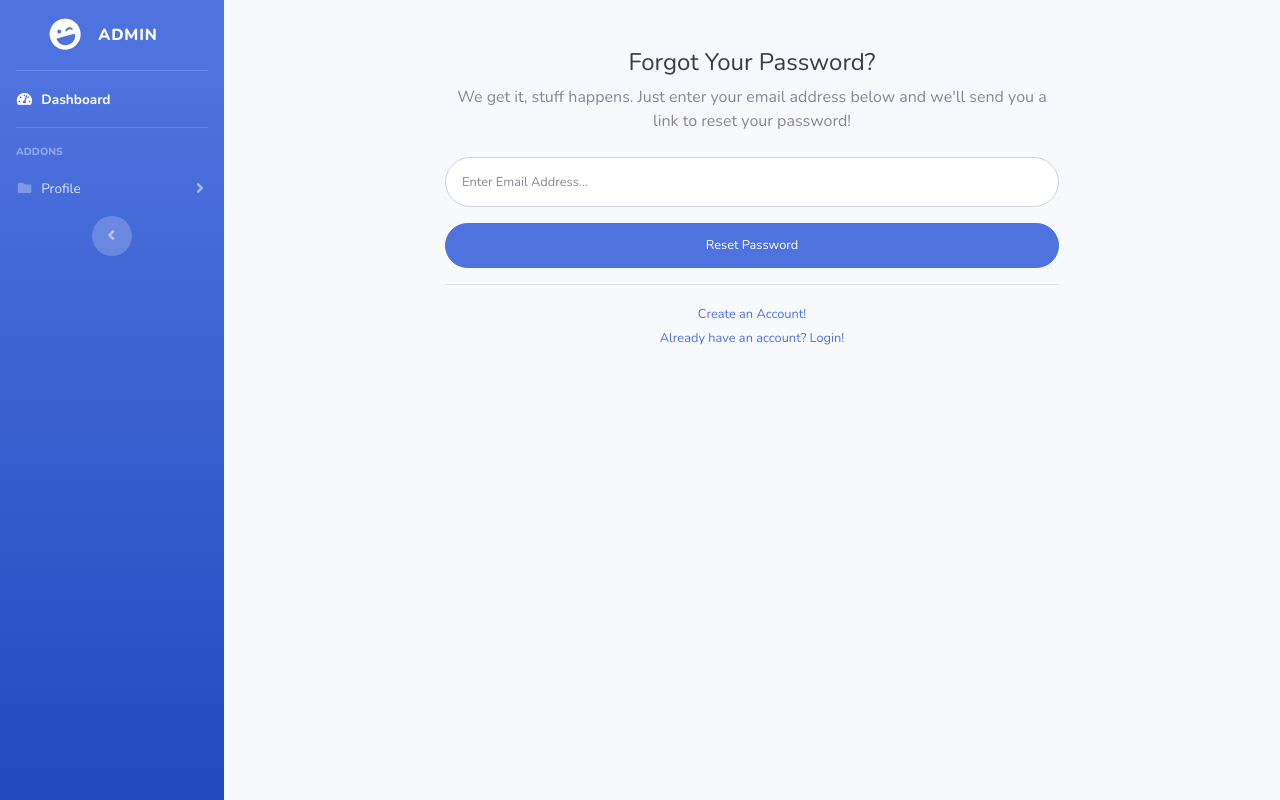
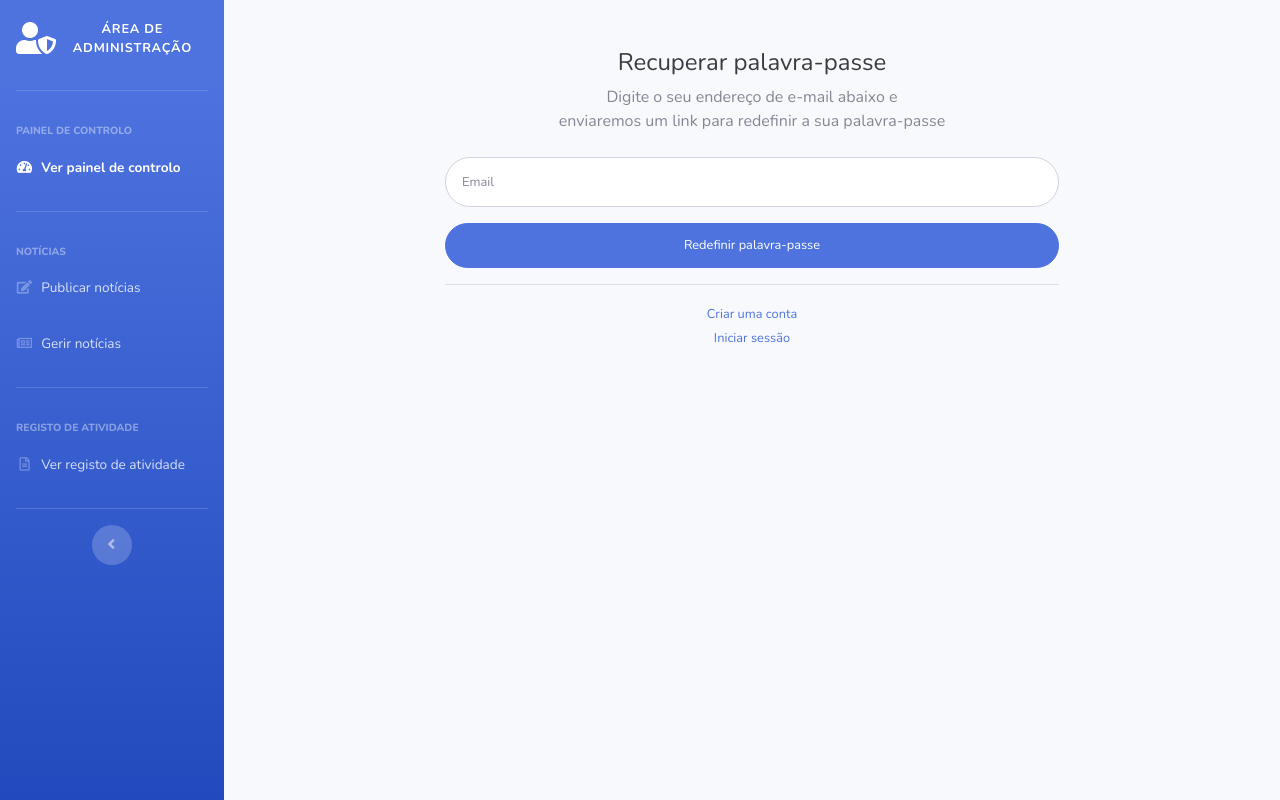
Before and after one commit to digas99/sio-project-1, a PHP site: page /forgot-password.php in a window 1280 px wide. Run offline with PHP 8.4, Linux system fonts and the light colour scheme.

Commit message:
Translation of pages from english to portuguese

```diff
--- a/app/forgot-password.php
+++ b/app/forgot-password.php
@@ -9,7 +9,7 @@
     <meta name="description" content="">
     <meta name="author" content="">
 
-    <title>Admin - Forgot Password</title>
+    <title>Recuperar palavra-passe | Área de Administração</title>
 
     <!-- Custom fonts for this template-->
     <link href="vendor/fontawesome-free/css/all.min.css" rel="stylesheet" type="text/css">
@@ -28,7 +28,7 @@
     <!-- Page Wrapper -->
     <div id="wrapper">
 
-        <!-- SIDEBAR -->
+        <!-- Sidebar -->
         <?php
             require 'sidebar.php';
         ?>
@@ -40,26 +40,23 @@
             <div id="content">
             <div class="p-5" style="max-width: 710px; margin: auto;">
                 <div class="text-center">
-                    <h1 class="h4 text-gray-900 mb-2">Forgot Your Password?</h1>
-                    <p class="mb-4">We get it, stuff happens. Just enter your email address below
-                        and we'll send you a link to reset your password!</p>
+                    <h1 class="h4 text-gray-900 mb-2">Recuperar palavra-passe</h1>
+                    <p class="mb-4">Digite o seu endereço de e-mail abaixo e <br>enviaremos um link para redefinir a sua palavra-passe</p>
                 </div>
                 <form class="user">
                     <div class="form-group">
-                        <input type="email" class="form-control form-control-user"
-                            id="exampleInputEmail" aria-describedby="emailHelp"
-                            placeholder="Enter Email Address...">
+                        <input type="text" class="form-control form-control-user" name="email" placeholder="Email" required>
                     </div>
-                    <a href="login.html" class="btn btn-primary btn-user btn-block">
-                        Reset Password
-                    </a>
+                    <button type="submit" name="password-recover-submit" class="btn btn-primary btn-user btn-block">
+                        Redefinir palavra-passe
+                    </button>
                 </form>
                 <hr>
                 <div class="text-center">
-                    <a class="small" href="signup.php">Create an Account!</a>
+                    <a class="small" href="signup.php">Criar uma conta</a>
                 </div>
                 <div class="text-center">
-                    <a class="small" href="login.php">Already have an account? Login!</a>
+                    <a class="small" href="login.php">Iniciar sessão</a>
                 </div>
             </div>
             </div>
--- a/app/sidebar.php
+++ b/app/sidebar.php
@@ -2,48 +2,71 @@
 <ul class="navbar-nav bg-gradient-primary sidebar sidebar-dark accordion" id="accordionSidebar">
 
 	<!-- Sidebar - Brand -->
-	<div class="sidebar-brand d-flex align-items-center justify-content-center">
-		<div class="sidebar-brand-icon rotate-n-15">
-			<i class="fas fa-laugh-wink"></i>
+	<div class="sidebar-brand d-flex align-items-center justify-content-center mt-1">
+		<div class="sidebar-brand-icon">
+			<i class="fas fa-user-shield fa-1x"></i>
 		</div>
-		<div class="sidebar-brand-text mx-3">Admin</div>
-</div>
+		<div class="sidebar-brand-text mx-1 small font-weight-bold">Área de Administração</div>
+	</div>
 
 	<!-- Divider -->
-	<hr class="sidebar-divider my-0">
+	<hr class="sidebar-divider my-3">
+
+	<!-- Heading -->
+	<div class="sidebar-heading mt-3">
+		Painel de Controlo
+	</div>
 
 	<!-- Nav Item - Dashboard -->
 	<li class="nav-item active">
-		<a class="nav-link" href="dashboard.php">
+		<a class="nav-link" href="index.php">
 			<i class="fas fa-fw fa-tachometer-alt"></i>
-			<span>Dashboard</span></a>
+			<span>Ver painel de controlo</span>
+		</a>
 	</li>
 
 	<!-- Divider -->
-	<hr class="sidebar-divider">
+	<hr class="sidebar-divider my-3">
 
 	<!-- Heading -->
-	<div class="sidebar-heading">
-		Addons
+	<div class="sidebar-heading mt-3">
+		Notícias
 	</div>
 
-	<!-- Nav Item - Pages Collapse Menu -->
+	<!-- Nav Item - Dashboard -->
 	<li class="nav-item">
-		<a class="nav-link collapsed" href="#" data-toggle="collapse" data-target="#collapsePages"
-			aria-expanded="true" aria-controls="collapsePages">
-			<i class="fas fa-fw fa-folder"></i>
-			<span>Profile</span>
+		<a class="nav-link" href="publish.php">
+			<i class="fas fa-fw fa-edit"></i>
+			<span>Publicar notícias</span>
 		</a>
-		<div id="collapsePages" class="collapse" aria-labelledby="headingPages" data-parent="#accordionSidebar">
-			<div class="bg-white py-2 collapse-inner rounded">
-				<h6 class="collapse-header">Login Screens:</h6>
-				<a class="collapse-item" href="login.php">Login</a>
-				<a class="collapse-item" href="signup.php">Signup</a>
-				<a class="collapse-item" href="forgot-password.php">Forgot Password</a>
-				<div class="collapse-divider"></div>
-			</div>
-		</div>
 	</li>
+
+	<!-- Nav Item - Dashboard -->
+	<li class="nav-item">
+		<a class="nav-link" href="news.php">
+			<i class="far fa-fw fa-newspaper"></i>
+			<span>Gerir notícias</span>
+		</a>
+	</li>
+
+	<!-- Divider -->
+	<hr class="sidebar-divider my-3">
+
+	<!-- Heading -->
+	<div class="sidebar-heading mt-3">
+		Registo de atividade
+	</div>
+
+	<!-- Nav Item - Dashboard -->
+	<li class="nav-item">
+		<a class="nav-link" href="logs.php">
+			<i class="far fa-fw fa-file-alt"></i>
+			<span>Ver registo de atividade</span>
+		</a>
+	</li>
+
+	<!-- Divider -->
+	<hr class="sidebar-divider my-3">
 
 	<!-- Sidebar Toggler (Sidebar) -->
 	<div class="text-center d-none d-md-inline">
```
Also changed, not shown: app/404.php (+6 -26 lines), app/login.php (+9 -12 lines), app/signup.php (+16 -12 lines).
